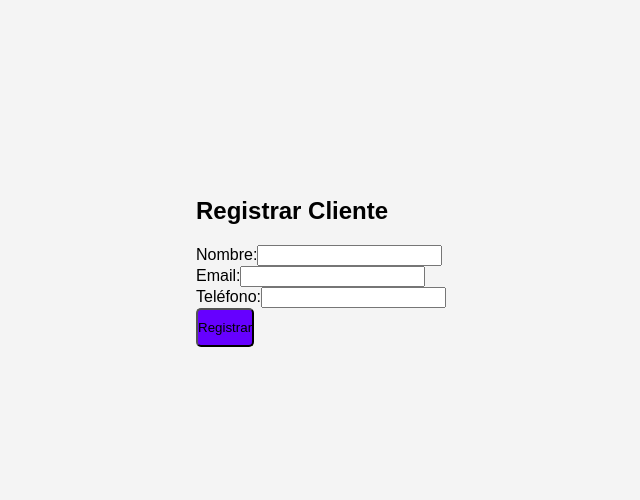
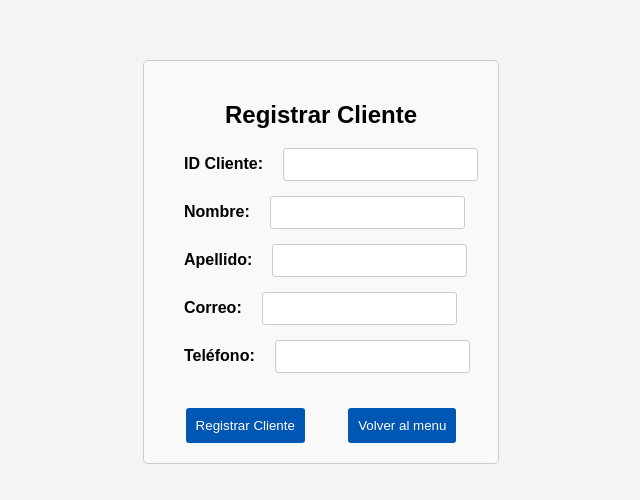
Before and after one commit to DjSantech/TurboCarsDatabase, a React (Create React App) app: page /registrar-cliente in a window 1280 px wide. Shown: the part 138-638 px from the top of the page, without its empty margins (319-959 px from the left). Built offline with nearby package versions, Linux system fonts and the light colour scheme.

Commit message:
seguna actualizacion registrar cleinte hecho

```diff
--- a/package.json
+++ b/package.json
@@ -35,5 +35,8 @@
       "last 1 firefox version",
       "last 1 safari version"
     ]
+  },
+  "devDependencies": {
+    "@babel/plugin-proposal-private-property-in-object": "^7.21.11"
   }
 }
--- a/src/components/RegistrarCliente.js
+++ b/src/components/RegistrarCliente.js
@@ -1,36 +1,26 @@
-// src/components/RegistrarCliente.js
 import React, { useState } from 'react';
-import { useNavigate } from 'react-router-dom';
+import { Link } from 'react-router-dom';
+import '../styles/RegistrarClientes.css'; // Asegúrate de tener un archivo CSS para los estilos
 
 const RegistrarCliente = () => {
-    const [nombre, setNombre] = useState('');
-    const [email, setEmail] = useState('');
-    const [telefono, setTelefono] = useState('');
-    const navigate = useNavigate();
+    const [cliente, setCliente] = useState({
+        id: '',
+        nombre: '',
+        apellido: '',
+        correo: '',
+        telefono: ''
+    });
 
-    const handleSubmit = async (e) => {
+    const handleChange = (e) => {
+        const { name, value } = e.target;
+        setCliente({ ...cliente, [name]: value });
+    };
+
+    const handleSubmit = (e) => {
         e.preventDefault();
-
-        const cliente = { nombre, email, telefono };
-
-        try {
-            const response = await fetch('http://localhost/tu_api/registrar_cliente.php', {
-                method: 'POST',
-                headers: {
-                    'Content-Type': 'application/json',
-                },
-                body: JSON.stringify(cliente),
-            });
-
-            if (response.ok) {
-                // Si el registro es exitoso, redirigir a la interfaz de la base de datos
-                navigate('/basededatos');
-            } else {
-                console.error('Error al registrar el cliente');
-            }
-        } catch (error) {
-            console.error('Error:', error);
-        }
+        // Aquí puedes agregar la lógica para enviar los datos a tu servidor
+        console.log(cliente);
+        // Puedes hacer una solicitud POST para enviar la información
     };
 
     return (
@@ -38,36 +28,59 @@ const RegistrarCliente = () => {
             <h2>Registrar Cliente</h2>
             <form onSubmit={handleSubmit}>
                 <div>
-                    <label htmlFor="nombre">Nombre:</label>
+                    <label>ID Cliente:</label>
                     <input
                         type="text"
-                        id="nombre"
-                        value={nombre}
-                        onChange={(e) => setNombre(e.target.value)}
+                        name="id"
+                        value={cliente.id}
+                        onChange={handleChange}
                         required
                     />
                 </div>
                 <div>
-                    <label htmlFor="email">Email:</label>
+                    <label>Nombre:</label>
                     <input
-                        type="email"
-                        id="email"
-                        value={email}
-                        onChange={(e) => setEmail(e.target.value)}
+                        type="text"
+                        name="nombre"
+                        value={cliente.nombre}
+                        onChange={handleChange}
                         required
                     />
                 </div>
                 <div>
-                    <label htmlFor="telefono">Teléfono:</label>
+                    <label>Apellido:</label>
                     <input
-                        type="tel"
-                        id="telefono"
-                        value={telefono}
-                        onChange={(e) => setTelefono(e.target.value)}
+                        type="text"
+                        name="apellido"
+                        value={cliente.apellido}
+                        onChange={handleChange}
                         required
                     />
                 </div>
-                <button type="submit">Registrar</button>
+                <div>
+                    <label>Correo:</label>
+                    <input
+                        type="email"
+                        name="correo"
+                        value={cliente.correo}
+                        onChange={handleChange}
+                        required
+                    />
+                </div>
+                <div>
+                    <label>Teléfono:</label>
+                    <input
+                        type="tel"
+                        name="telefono"
+                        value={cliente.telefono}
+                        onChange={handleChange}
+                        required
+                    />
+                </div>
+                <div className="botones-clientes">
+                <button type="submit">Registrar Cliente</button>
+                <Link to="/BaseDeDatos"><button >Volver al menu</button></Link>
+                </div>
             </form>
         </div>
     );
--- a/src/styles/Interfaz.css
+++ b/src/styles/Interfaz.css
@@ -0,0 +1,39 @@
+/* src/styles/Interfaz.css */
+
+.menu {
+    background-color: #f0f4f8; /* Color de fondo claro */
+    border-radius: 8px; /* Esquinas redondeadas */
+    padding: 20px; /* Espaciado interno */
+    box-shadow: 0 4px 8px rgba(0, 0, 0, 0.1); /* Sombra */
+    max-width: 400px; /* Ancho máximo */
+    margin: 20px auto; /* Centrado en la página */
+    text-align: center; /* Centrar el texto */
+}
+
+.menu h2 {
+    color: #333; /* Color del texto del encabezado */
+    margin-bottom: 15px; /* Espaciado debajo del encabezado */
+}
+
+.menu ul {
+    list-style-type: none; /* Sin viñetas */
+    padding: 0; /* Sin espaciado interno */
+}
+
+.menu li {
+    margin: 20px 0; /* Espaciado entre los elementos de la lista */
+}
+
+.menu li a {
+    text-decoration: none; /* Sin subrayado */
+    color: #007bff; /* Color del enlace */
+    font-weight: bold; /* Negrita */
+    padding: 10px 15px; /* Espaciado alrededor del enlace */
+    border-radius: 5px; /* Esquinas redondeadas del enlace */
+    transition: background-color 0.3s; /* Transición suave */
+}
+
+.menu li a:hover {
+    background-color: #007bff; /* Color de fondo al pasar el mouse */
+    color: white; /* Color del texto al pasar el mouse */
+}
--- a/src/styles/RegistrarCarro.css
+++ b/src/styles/RegistrarCarro.css
@@ -15,10 +15,11 @@ body {
     justify-content: center;
     align-items: center;
     width: 60vh;
-    height: 60vh;
+    height: 80%;
     background-color: #007BFF;
     border-radius: 20px;
 }
+
 
 .registrar-carro form{
     display: flex;
@@ -26,7 +27,7 @@ body {
     justify-content: left;
     align-items: flex-start;
     width: 100%;
-    height: 100%;
+    height:100%;
 }
 
 .registrar-carro label {
--- /dev/null
+++ b/src/styles/RegistrarClientes.css
@@ -0,0 +1,55 @@
+.registrar-cliente {
+    max-width: 400px;
+    margin: auto;
+    padding: 20px;
+    border: 1px solid #ccc;
+    border-radius: 5px;
+    background-color: #f9f9f9;
+}
+
+h2 {
+    text-align: center;
+}
+
+form {
+    display: flex;
+    flex-direction: column;
+}
+
+label {
+    margin-bottom: 5px;
+}
+
+input {
+    margin-bottom: 15px;
+    padding: 8px;
+    border: 1px solid #ccc;
+    border-radius: 3px;
+}
+
+
+button:hover {
+    background-color: #0056b3;
+}
+
+
+label {
+    font-weight: bold;
+    padding: 20px;
+}
+
+.botones-clientes {
+    display: flex;
+    justify-content: space-around;
+    margin-top: 20px;
+}
+
+
+.botones-clientes button {
+    background-color: #0056b3;
+    color: white;
+    border: none;
+    border-radius: 3px;
+    padding: 10px;
+    cursor: pointer;
+}
```
Also changed, not shown: 1 other file (tests, documents, lock files or other folders).
